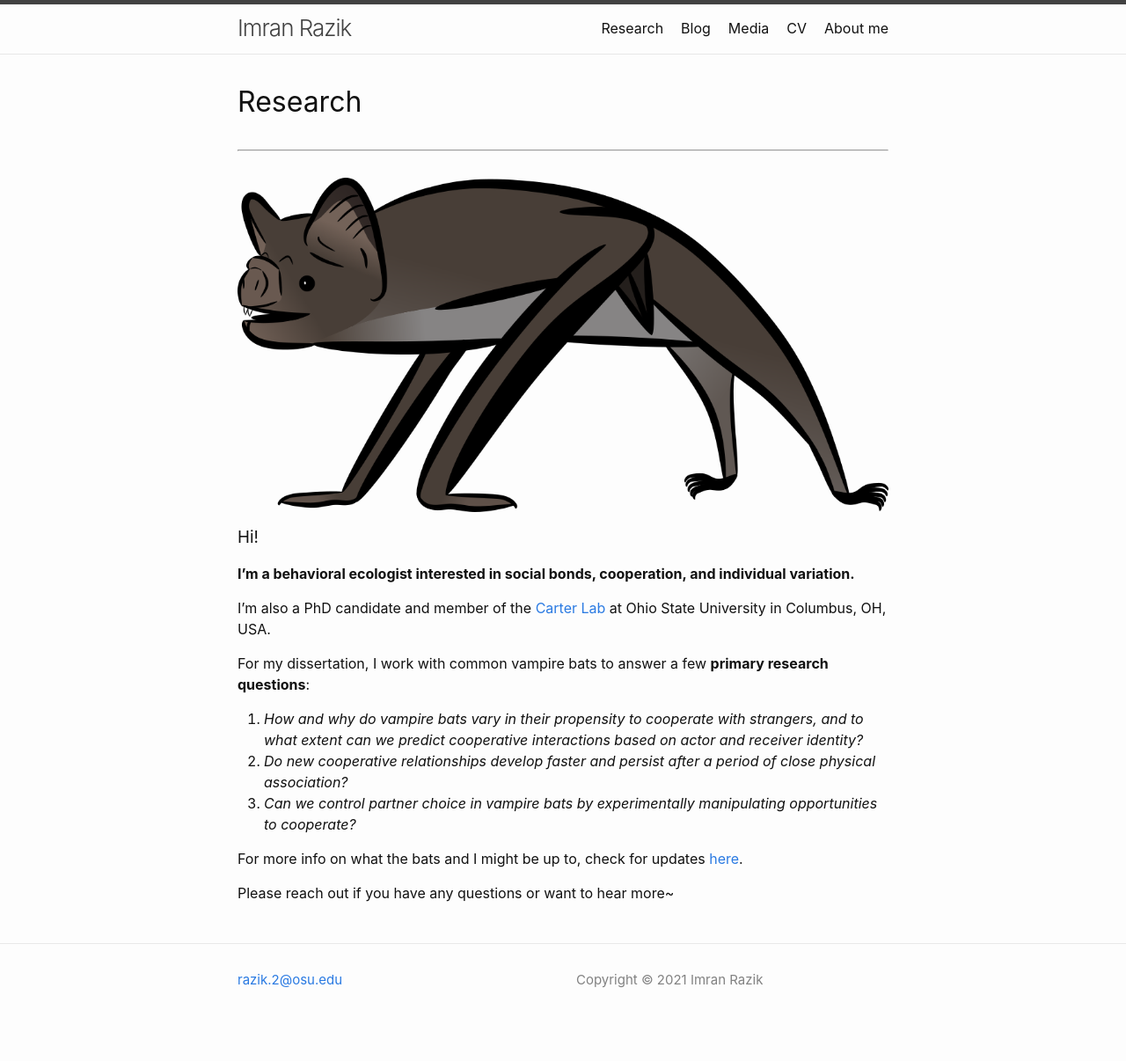
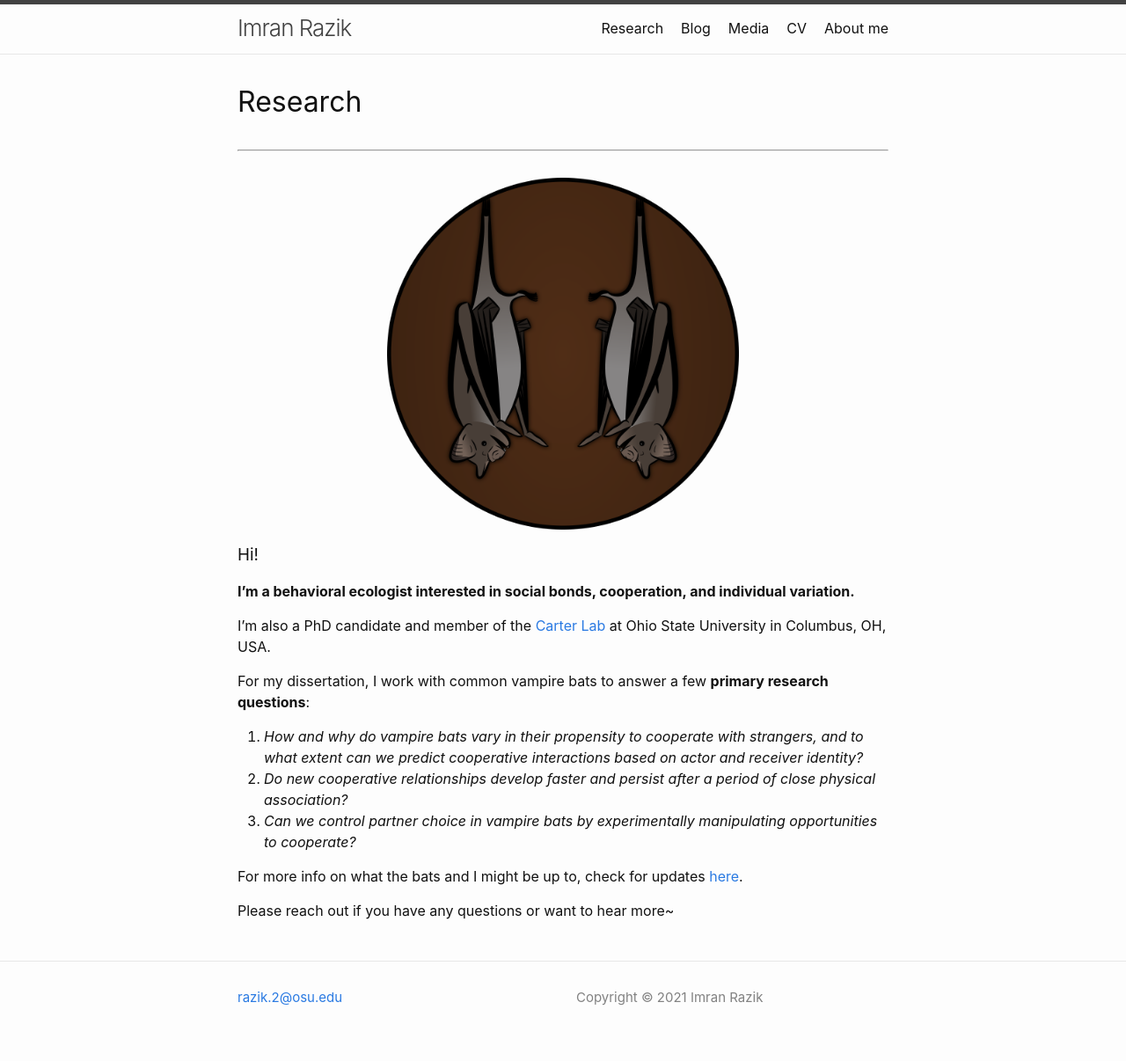
Before and after one commit to imranrazik/imranrazik.github.io, a Jekyll site: the page built from index.md, in a window 1280 px wide. Shown: the whole page at 88% size. Built offline with Jekyll 4.4.1, drawn with Linux system fonts in a browser that asks for light colours; our own code applies the rules of GitHub Pages for plain Markdown files.

Commit message:
Update index.md

```diff
--- a/index.md
+++ b/index.md
@@ -4,7 +4,7 @@
 # Research
 ---
 <p align="center">
- <img src="/assets/vampterrestrial_color_flip.png" width="100%">
+ <img src="/assets/pair.png" width="400">
 </p>
 
 ### Hi!
```
